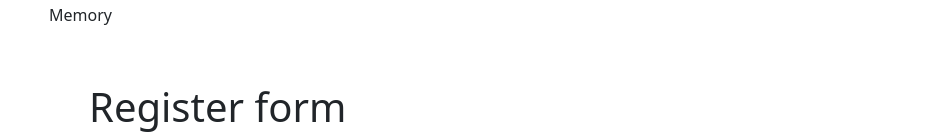
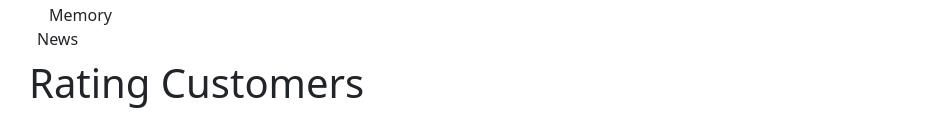
Before and after one commit to Nananhyira/advice-app, a React (Vite) app: page / in a window 1280 px wide. Shown: the part 1192-1329 px from the top of the page, without its empty margins (53-980 px from the left). Built offline with nearby package versions, Linux system fonts and the light colour scheme; no server answers.

Commit message:
creating rating

```diff
--- a/src/App.jsx
+++ b/src/App.jsx
@@ -6,6 +6,7 @@ import Search from "./componenes/Search";
 import Memory from "./componenes/Memory";
 
  import Recipe from "./componenes/Recipe";
+import News from "./componenes/News";
 
 
 function App() {
@@ -17,9 +18,10 @@ function App() {
 					<Advice />
 					{/* <Recipe/> */}
 					{/* <Search/> */}
-					<Memory/>
+					<Memory/>News
 				</div>
 				<div className='col-md-9'>
+					<News/>
 					<Form />
 				</div>
 			</div>
--- a/src/componenes/News.jsx
+++ b/src/componenes/News.jsx
@@ -1,8 +1,12 @@
-import React from 'react'
+import {useState} from 'react'
 
 const News = () => {
+  const [rate, setRate]=useState()
   return (
-    <div>News</div>
+    <div>
+      <h1>Rating Customers</h1>
+
+    </div>
   )
 }
 
```
